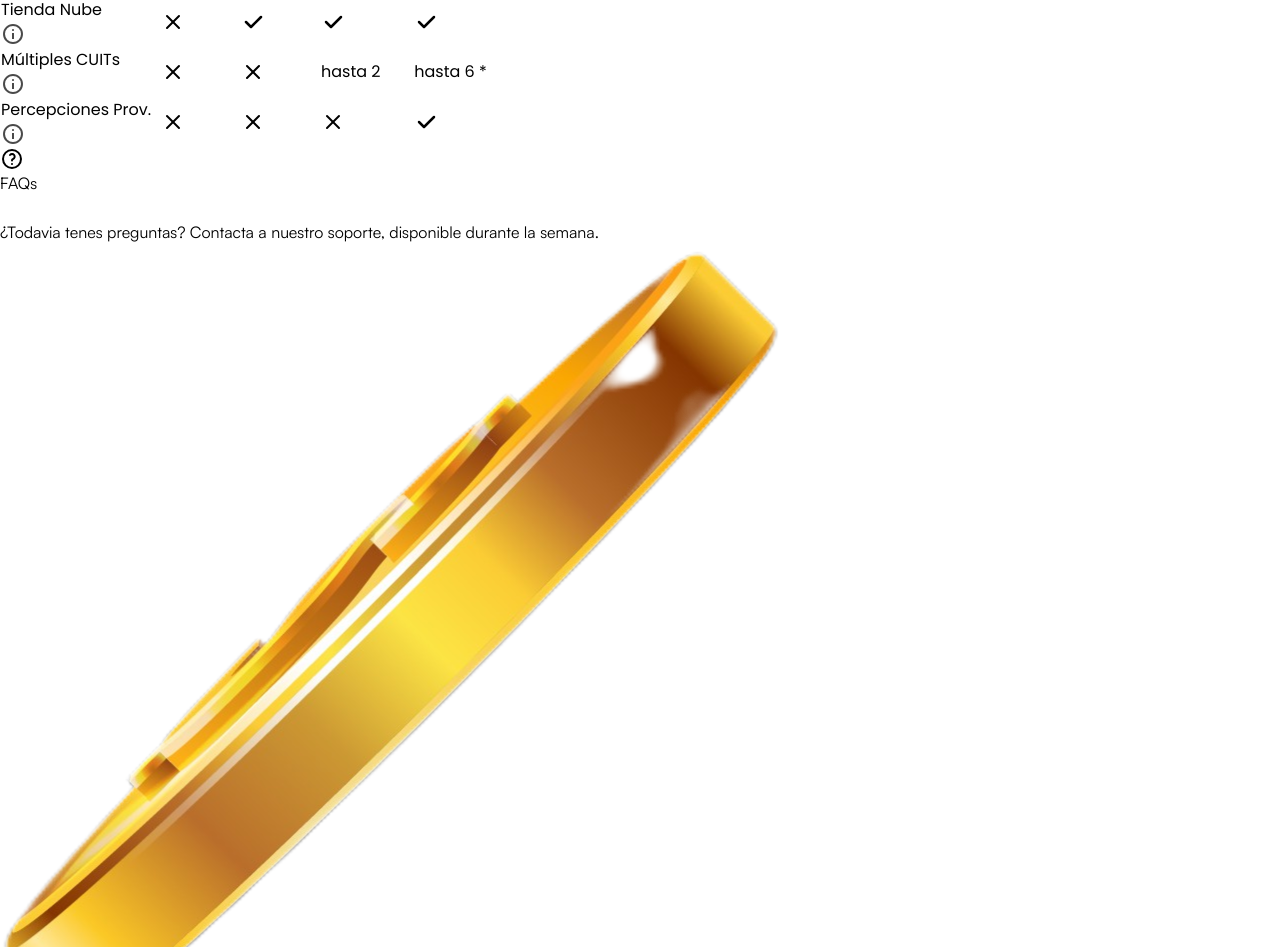
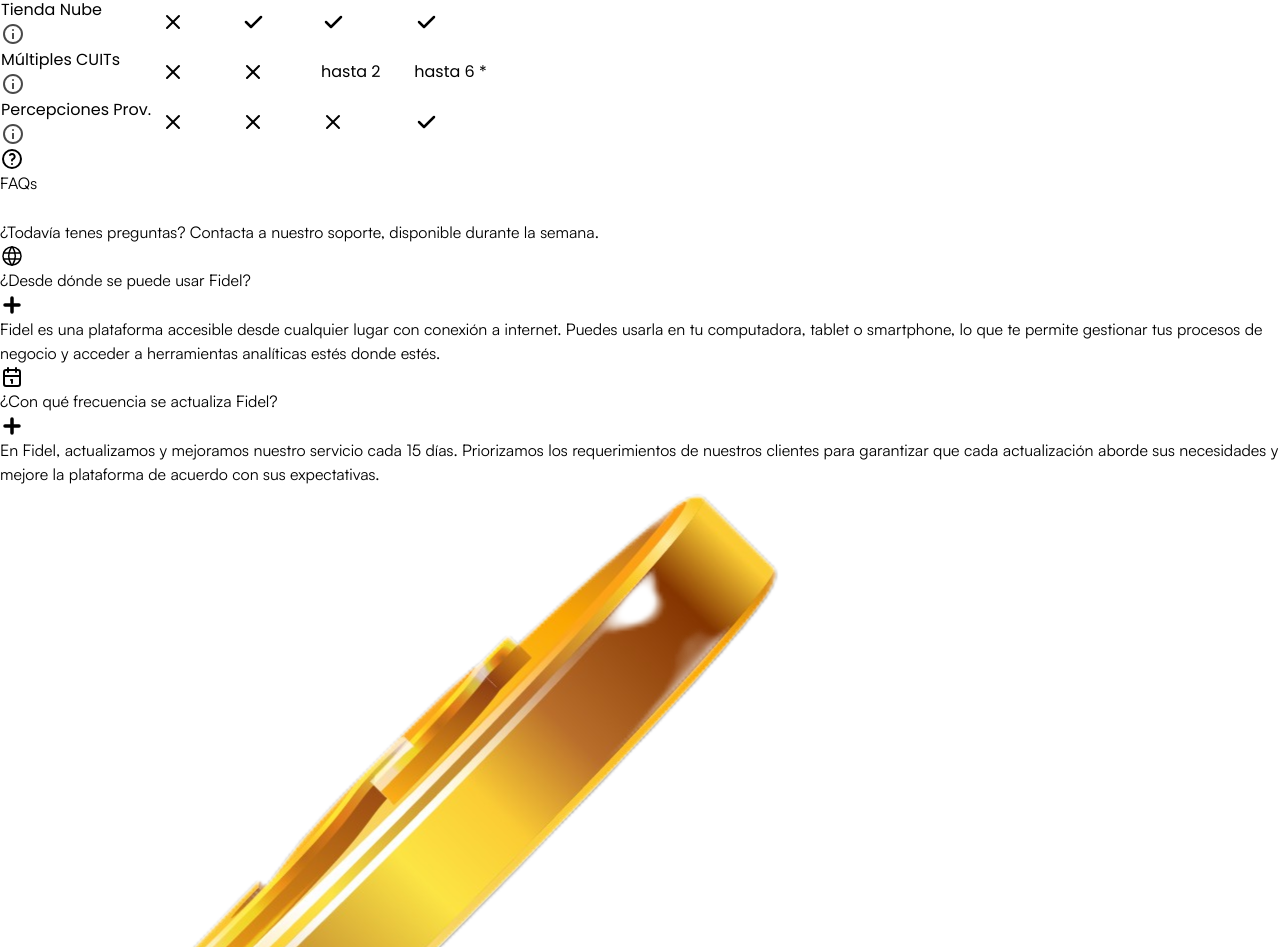
Before and after one commit to francoogilli/Fidel, a React (Vite) app: page / in a window 1280 px wide. Shown: the part 4824-5771 px from the top of the page. Built offline with nearby package versions, Linux system fonts and the light colour scheme; a web font is replaced by a local one.

Commit message:
Preguntas y respuestas accordion

```diff
--- a/src/components/questionsAnswers.tsx
+++ b/src/components/questionsAnswers.tsx
@@ -1,12 +1,49 @@
-import { FAQIcon } from "../icons/faq"
+import { useState } from "react";
+import { FAQIcon } from "../icons/faq";
+import WorldIcon  from "../icons/world";
+import CalendarIcon from "../icons/calendar";
+interface AccordionItem {
+  id: number;
+  title: string;
+  content: string;
+  icon: React.ComponentType<any>;
+}
 
 export const QuestionsAnswers = () => {
-    return(
-        <div className="max-w-7xl mx-auto mt-32 mb-10 px-4 space-y-7">
+  const [openIndex, setOpenIndex] = useState<number | null>(null);
+
+  const accordionData: AccordionItem[] = [
+    {
+      id: 1,
+      title: "¿Desde dónde se puede usar Fidel?",
+      content:
+        "Fidel es una plataforma accesible desde cualquier lugar con conexión a internet. Puedes usarla en tu computadora, tablet o smartphone, lo que te permite gestionar tus procesos de negocio y acceder a herramientas analíticas estés donde estés.",
+      icon: WorldIcon,
+    },
+    {
+      id: 2,
+      title: "¿Con qué frecuencia se actualiza Fidel?",
+      content:
+        "En Fidel, actualizamos y mejoramos nuestro servicio cada 15 días. Priorizamos los requerimientos de nuestros clientes para garantizar que cada actualización aborde sus necesidades y mejore la plataforma de acuerdo con sus expectativas.",
+      icon: CalendarIcon,
+    },
+  ];
+
+  const handleToggle = (index: number) => {
+    setOpenIndex(openIndex === index ? null : index);
+  };
+
+  return (
+    <div className="max-w-7xl mx-auto mt-32 mb-10 px-4 space-y-7">
       <div className="flex justify-center">
         <div className="flex items-center rounded-3xl border border-[#e9e9e9] px-3 py-1">
           <FAQIcon className="size-4 md:size-5" />
-          <h2 className="text-xs md:text-sm font-medium text-center ml-2" style={{ fontFamily: "Satoshi" }}>FAQs</h2>
+          <h2
+            className="text-xs md:text-sm font-medium text-center ml-2"
+            style={{ fontFamily: "Satoshi" }}
+          >
+            FAQs
+          </h2>
         </div>
       </div>
       <h3
@@ -26,8 +63,72 @@ export const QuestionsAnswers = () => {
         className="text-center text-sm md:text-lg text-[#5c5c5c] font-medium w-[16rem] md:w-[25rem] mx-auto pb-0 md:pb-9"
         style={{ fontFamily: "Satoshi" }}
       >
-        ¿Todavia tenes preguntas? Contacta a nuestro soporte, disponible durante la semana.
+        ¿Todavía tenes preguntas? Contacta a nuestro soporte, disponible durante
+        la semana.
       </h4>
+      <div className="space-y-4">
+        {accordionData.map((item, index) => {
+          const IconComponent = item.icon; // Obtiene el componente de ícono
+
+          return (
+            <div
+              key={item.id}
+              className="mx-auto max-w-[50rem] border border-[#e9e9e9] rounded-xl overflow-hidden"
+            >
+              <button
+                onClick={() => handleToggle(index)}
+                className="w-full px-5 py-5 bg-[#ffffff] text-left font-medium flex items-center justify-between"
+              >
+                <span className="flex items-center">
+                  <IconComponent className="mr-3 size-5" />
+                  <span
+                    className="text-sm md:text-[1.0625rem] font-medium"
+                    style={{ fontFamily: "Satoshi" }}
+                  >
+                    {item.title}
+                  </span>
+                </span>
+                <svg
+                  xmlns="http://www.w3.org/2000/svg"
+                  width="24"
+                  height="24"
+                  viewBox="0 0 24 24"
+                  fill="none"
+                  stroke="currentColor"
+                  strokeWidth="3.5"
+                  strokeLinecap="round"
+                  strokeLinejoin="round"
+                  className={`size-4 md:size-5 transition-transform duration-300 ${
+                    openIndex === index ? "rotate-135" : "rotate-90"
+                  }`}
+                >
+                  <path stroke="none" d="M0 0h24v24H0z" fill="none" />
+                  {openIndex === index ? (
+                    <path d="M5 12h14" />
+                  ) : (
+                    <>
+                      <path d="M12 5l0 14" />
+                      <path d="M5 12l14 0" />
+                    </>
+                  )}
+                </svg>
+              </button>
+              <div
+                className={`overflow-hidden transition-all duration-300 ${
+                  openIndex === index ? "max-h-screen pb-4 px-5" : "max-h-0"
+                }`}
+              >
+                <p
+                  className="text-xs md:text-base font-medium text-[#707070]"
+                  style={{ fontFamily: "Satoshi" }}
+                >
+                  {item.content}
+                </p>
+              </div>
+            </div>
+          );
+        })}
       </div>
-    )
-}
+    </div>
+  );
+};
--- /dev/null
+++ b/src/icons/calendar.tsx
@@ -0,0 +1,27 @@
+interface CalendarIconProps {
+    className?: string;
+  }
+  export default function CalendarIcon({ className }: CalendarIconProps) {
+  return (
+    <svg
+      xmlns="http://www.w3.org/2000/svg"
+      width="24"
+      height="24"
+      viewBox="0 0 24 24"
+      fill="none"
+      stroke="currentColor"
+      stroke-width="2"
+      stroke-linecap="round"
+      stroke-linejoin="round"
+      className={className}
+    >
+      <path stroke="none" d="M0 0h24v24H0z" fill="none" />
+      <path d="M4 7a2 2 0 0 1 2 -2h12a2 2 0 0 1 2 2v12a2 2 0 0 1 -2 2h-12a2 2 0 0 1 -2 -2v-12z" />
+      <path d="M16 3v4" />
+      <path d="M8 3v4" />
+      <path d="M4 11h16" />
+      <path d="M11 15h1" />
+      <path d="M12 15v3" />
+    </svg>
+  );
+}
--- /dev/null
+++ b/src/icons/world.tsx
@@ -0,0 +1,26 @@
+interface WorldIconProps {
+  className?: string;
+}
+export default function WorldIcon({ className }: WorldIconProps) {
+  return (
+    <svg
+      xmlns="http://www.w3.org/2000/svg"
+      width="24"
+      height="24"
+      viewBox="0 0 24 24"
+      fill="none"
+      stroke="currentColor"
+      stroke-width="1.5"
+      stroke-linecap="round"
+      stroke-linejoin="round"
+      className={className}
+    >
+      <path stroke="none" d="M0 0h24v24H0z" fill="none" />
+      <path d="M3 12a9 9 0 1 0 18 0a9 9 0 0 0 -18 0" />
+      <path d="M3.6 9h16.8" />
+      <path d="M3.6 15h16.8" />
+      <path d="M11.5 3a17 17 0 0 0 0 18" />
+      <path d="M12.5 3a17 17 0 0 1 0 18" />
+    </svg>
+  );
+}
```
